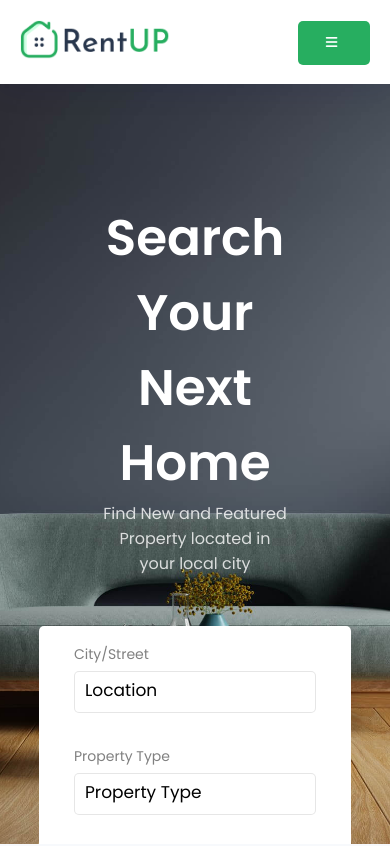
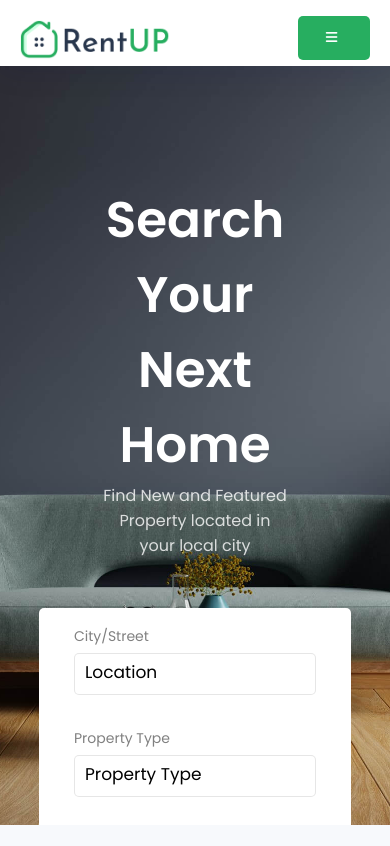
Before and after one commit to chrismbah/Rent-Up, a React (Vite) app: page / in a window 390 px wide. Shown: the top 846 px of the page. Built offline with nearby package versions, Linux system fonts and the light colour scheme.

Commit message:
MInor design changes for better responsiveness

```diff
--- a/src/components/common/header/Header.css
+++ b/src/components/common/header/Header.css
@@ -3,7 +3,7 @@
 }
 header{
     background-color: #fff;
-    height: 10vh;  /* height:10vh */
+    /* height: 10vh; */
     box-shadow: 0 5px 30px rgb(0 22 84 / 10%);
     padding: 15px 0;
     position: sticky;
@@ -78,7 +78,7 @@ header .toggle{
     }
     header .toggle{
         display: block;
-        margin-top: 20px;
+        margin-top: 10px;
     }
     header .small{
         position: absolute;
```
